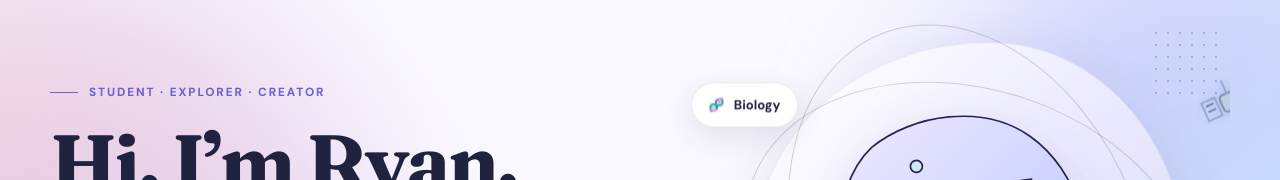
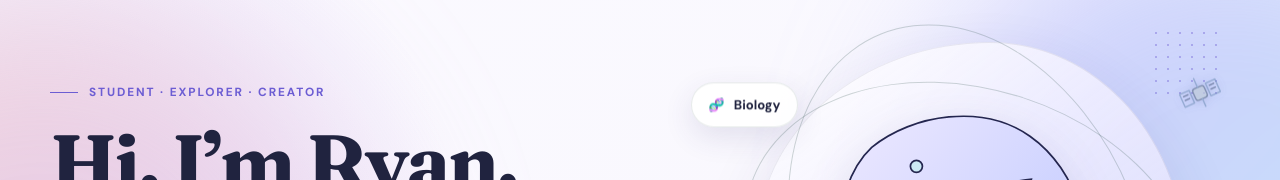
Before and after one commit to ryanshengtennis-bit/Project-Hail-Mary, a Next.js app: page / in a window 1280 px wide. Shown: the part 156-336 px from the top of the page. Built offline with nearby package versions, Linux system fonts and the light colour scheme.

Commit message:
Show space objects fully

```diff
--- a/app/page.js
+++ b/app/page.js
@@ -130,11 +130,11 @@ function SpaceObjectLayer({ section, objects, onFind }) {
     <div className="space-object-layer">
       {sectionObjects.map((object) => (
         <button
-          className={`hidden-space-object peek-${object.side}`}
+          className={`space-object-button side-${object.side}`}
           key={object.id}
           type="button"
-          aria-label={`Find hidden ${object.type} ${object.id + 1} of 10`}
-          title={`Hidden ${object.type}`}
+          aria-label={`Click ${object.type}, object ${object.id + 1} of 10`}
+          title={`Click ${object.type}`}
           style={{ top: object.top }}
           onClick={() => onFind(object.id)}
         >
--- a/styles.css
+++ b/styles.css
@@ -457,10 +457,10 @@ h1 em {
   pointer-events: none;
 }
 
-.hidden-space-object {
+.space-object-button {
   position: absolute;
-  width: 64px;
-  height: 60px;
+  width: 44px;
+  height: 44px;
   padding: 0;
   border: 0;
   background: transparent;
@@ -468,10 +468,10 @@ h1 em {
   filter: drop-shadow(0 0 5px rgba(103,111,180,.28));
   pointer-events: auto;
   cursor: pointer;
-  animation: space-object-peek 3s ease-in-out infinite;
+  animation: space-object-float 3s ease-in-out infinite;
 }
 
-.hidden-space-object::before {
+.space-object-button::before {
   content: "";
   position: absolute;
   inset: 10px;
@@ -480,10 +480,10 @@ h1 em {
   filter: blur(3px);
 }
 
-.hidden-space-object.peek-left { left: -32px; clip-path: inset(0 0 0 32px); }
-.hidden-space-object.peek-right { right: -32px; clip-path: inset(0 32px 0 0); animation-delay: -.9s; }
-.hidden-space-object:focus-visible { z-index: 2; clip-path: none; outline: 3px solid #6c5dd3; outline-offset: 2px; }
-.hidden-space-object svg { position: relative; width: 100%; height: 100%; overflow: visible; }
+.space-object-button.side-left { left: 8px; }
+.space-object-button.side-right { right: 8px; animation-delay: -.9s; }
+.space-object-button:focus-visible { z-index: 2; outline: 3px solid #6c5dd3; outline-offset: 2px; }
+.space-object-button svg { position: relative; width: 100%; height: 100%; overflow: visible; }
 .space-object-orbit, .space-object-detail, .space-object-trail, .space-object-panel { fill: none; stroke-linecap: round; stroke-linejoin: round; }
 .space-object-orbit { stroke: #9189c7; stroke-width: 3; opacity: .8; }
 .space-object-planet { fill: #8297c9; stroke: #5a668e; stroke-width: 2; }
@@ -505,7 +505,7 @@ h1 em {
 .space-object-galaxy { fill: none; stroke: #9c8cce; stroke-width: 4; stroke-linecap: round; }
 .space-object-core { fill: #efd590; }
 
-@keyframes space-object-peek {
+@keyframes space-object-float {
   0%, 100% { translate: 0 4px; }
   50% { translate: 0 -2px; }
 }
@@ -1079,12 +1079,12 @@ html[data-theme="dark"] .page-shell::before {
 
 html[data-theme="dark"] .starfield { opacity: 1; }
 
-html[data-theme="dark"] .hidden-space-object {
+html[data-theme="dark"] .space-object-button {
   opacity: .86;
   filter: drop-shadow(0 0 7px rgba(139,157,255,.52)) drop-shadow(0 0 15px rgba(116,94,235,.26));
 }
 
-html[data-theme="dark"] .hidden-space-object::before { background: radial-gradient(circle, rgba(126,151,255,.32), transparent 72%); }
+html[data-theme="dark"] .space-object-button::before { background: radial-gradient(circle, rgba(126,151,255,.32), transparent 72%); }
 html[data-theme="dark"] .space-object-orbit { stroke: #bab0ff; }
 html[data-theme="dark"] .space-object-planet { fill: #7284dd; stroke: #cad0ff; }
 html[data-theme="dark"] .space-object-detail { stroke: #d2d5f0; }
```
